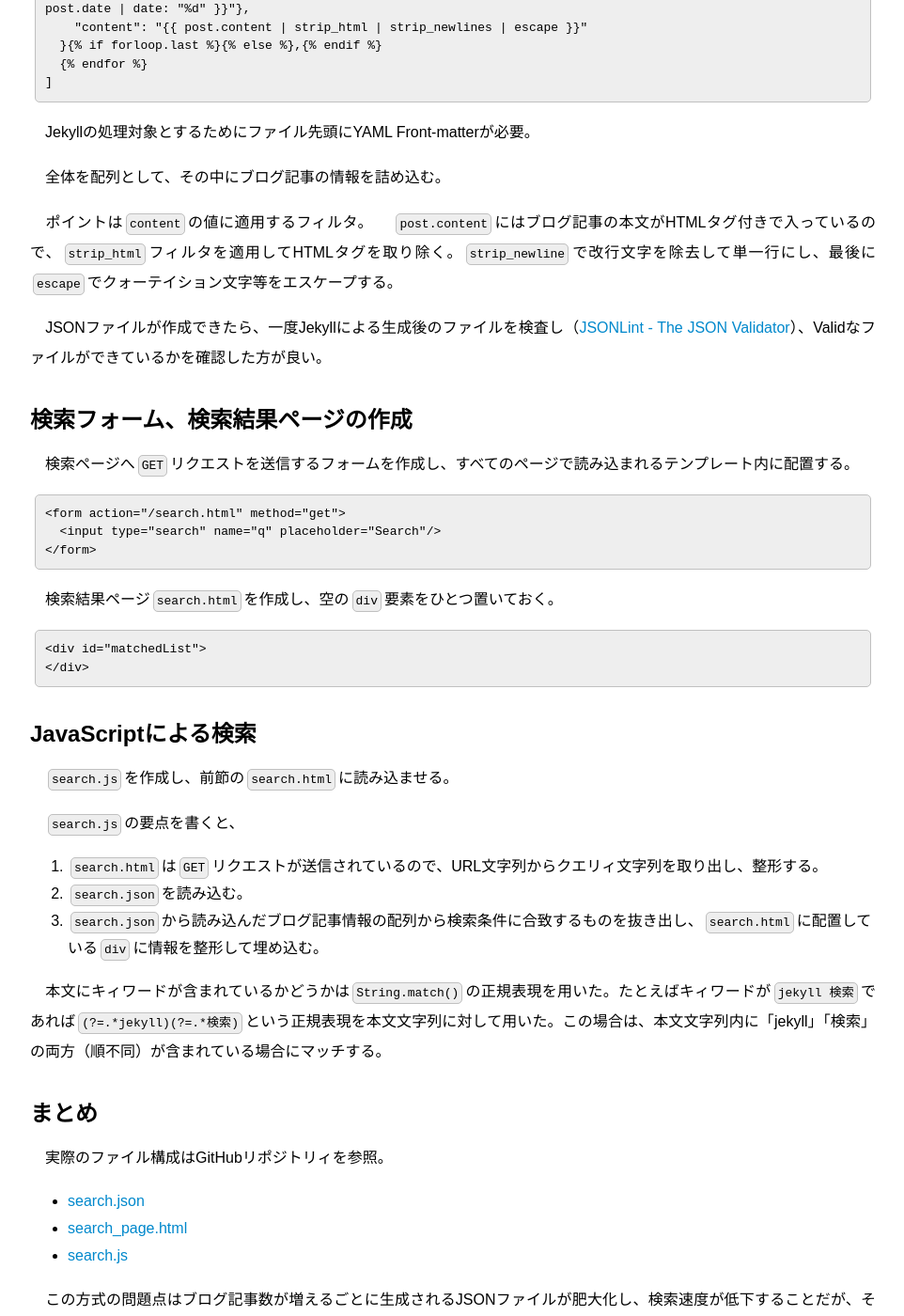
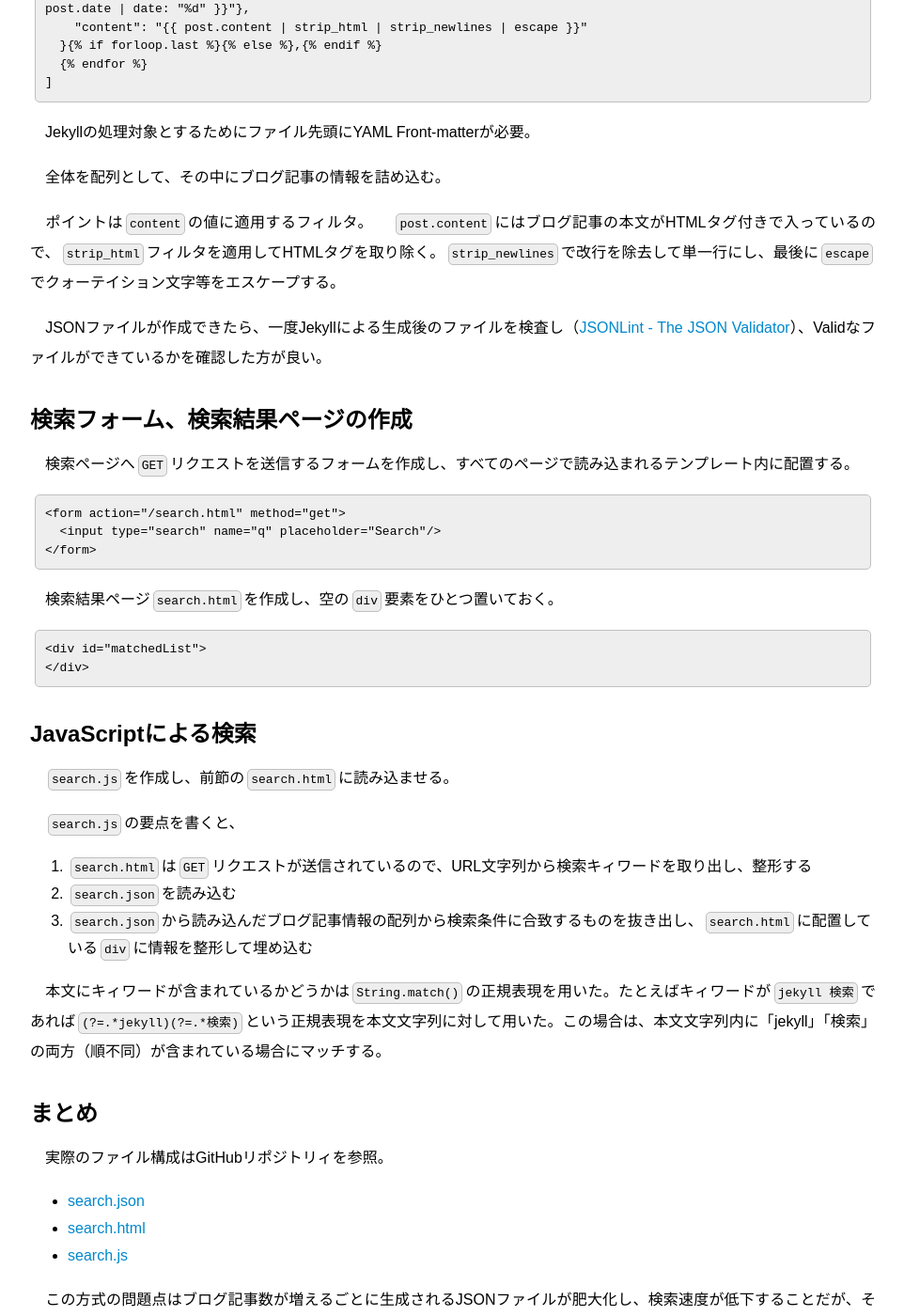
Before and after one commit to GenjiApp/genjiapp.github.io, a Jekyll site: the page built from _posts/2013-12-08-simple-search-feature-on-jekyll-generated-website.md, in a window 1280 px wide and 1400 px high, scrolled down 1102 px. Shown: the whole window at 94% size, without its empty margins (158-1120 px from the left). Built offline with Jekyll 4.4.1, drawn with Linux system fonts in a browser that asks for light colours; Markdown is read by kramdown in place of the engine named in the settings.

Commit message:
fix post '2013-12-08-simple-search-feature-on-jekyll-generated-website'

```diff
--- a/_posts/2013-12-08-simple-search-feature-on-jekyll-generated-website.md
+++ b/_posts/2013-12-08-simple-search-feature-on-jekyll-generated-website.md
@@ -49,7 +49,7 @@
 　全体を配列として、その中にブログ記事の情報を詰め込む。
 
 　ポイントは`content`の値に適用するフィルタ。
-　`post.content`にはブログ記事の本文がHTMLタグ付きで入っているので、`strip_html`フィルタを適用してHTMLタグを取り除く。`strip_newline`で改行文字を除去して単一行にし、最後に`escape`でクォーテイション文字等をエスケープする。
+　`post.content`にはブログ記事の本文がHTMLタグ付きで入っているので、`strip_html`フィルタを適用してHTMLタグを取り除く。`strip_newlines`で改行を除去して単一行にし、最後に`escape`でクォーテイション文字等をエスケープする。
 
 　JSONファイルが作成できたら、一度Jekyllによる生成後のファイルを検査し（[JSONLint - The JSON Validator](http://jsonlint.com)）、Validなファイルができているかを確認した方が良い。
 
@@ -78,9 +78,9 @@
 
 　`search.js`の要点を書くと、
 
-1. `search.html`は`GET`リクエストが送信されているので、URL文字列からクエリィ文字列を取り出し、整形する。
-2. `search.json`を読み込む。
-3. `search.json`から読み込んだブログ記事情報の配列から検索条件に合致するものを抜き出し、`search.html`に配置している`div`に情報を整形して埋め込む。
+1. `search.html`は`GET`リクエストが送信されているので、URL文字列から検索キィワードを取り出し、整形する
+2. `search.json`を読み込む
+3. `search.json`から読み込んだブログ記事情報の配列から検索条件に合致するものを抜き出し、`search.html`に配置している`div`に情報を整形して埋め込む
 
 　本文にキィワードが含まれているかどうかは`String.match()`の正規表現を用いた。たとえばキィワードが`jekyll 検索`であれば`(?=.*jekyll)(?=.*検索)`という正規表現を本文文字列に対して用いた。この場合は、本文文字列内に「jekyll」「検索」の両方（順不同）が含まれている場合にマッチする。
 
@@ -90,7 +90,7 @@
 　実際のファイル構成はGitHubリポジトリィを参照。
 
 - [search.json](https://github.com/GenjiApp/genjiapp.github.io/blob/master/search.json)
-- [search_page.html](https://github.com/GenjiApp/genjiapp.github.io/blob/master/_layouts/search_page.html)
+- [search.html](https://github.com/GenjiApp/genjiapp.github.io/blob/master/_layouts/search.html)
 - [search.js](https://github.com/GenjiApp/genjiapp.github.io/blob/master/js/search.js)
 
 　この方式の問題点はブログ記事数が増えるごとに生成されるJSONファイルが肥大化し、検索速度が低下することだが、それはそのときになって考えれば良いとして、今回はこれまで。
```
